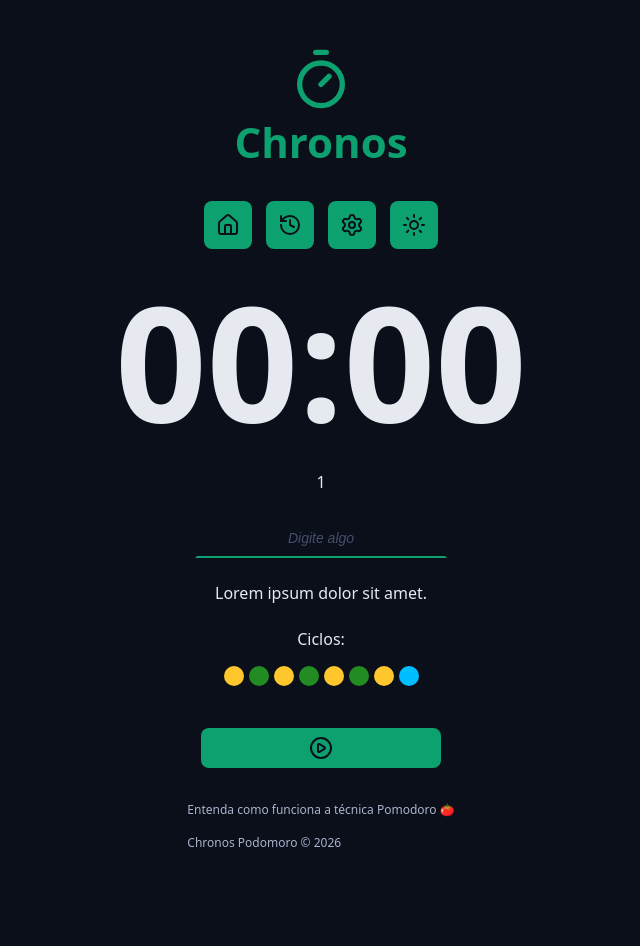
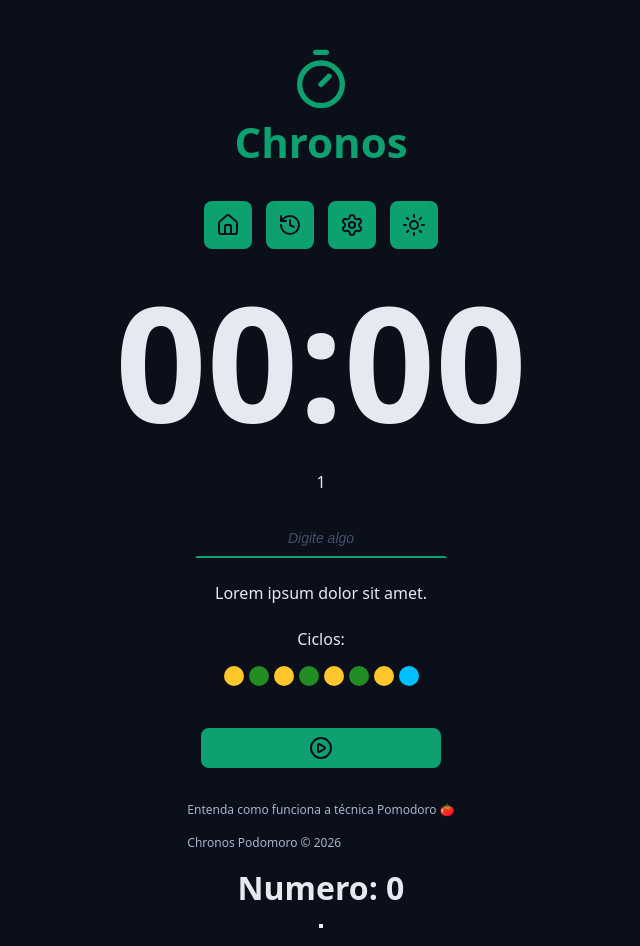
Before and after one commit to JoaoBruto/Chronos-Pomodoro, a React (Vite) app: page / in a window 1280 px wide. Shown: the whole page, without its empty margins (319-959 px from the left). Before the commit the page ends 866 px from the top, so only its background shows below. Built offline with nearby package versions, Linux system fonts and the light colour scheme.

Commit message:
📚 Exercise using useState

```diff
--- a/src/App.tsx
+++ b/src/App.tsx
@@ -1,6 +1,8 @@
 // PascalCase (Letra maiúscula no começo)
 // App
 // ExemploDeComponente
+
+import { useState } from "react";
 
 
 
@@ -11,10 +13,17 @@ type AppProps = {
 }
 
 export function App (props : AppProps) {
+  const [numero, setNumero] = useState(0)
+
+   function handleClick() {
+    setNumero(numero + 1);
+   }
+
 
   return (
     <>
-
+      <h1>Numero: {numero}</h1>
+      <button onClick={handleClick}></button>
       <div className="container">
         <div className="content">
           <section>{props.logo}</section>
--- a/src/main.tsx
+++ b/src/main.tsx
@@ -1,6 +1,6 @@
 // import { Heading } from './components/Heading.tsx'
 // import { TimerIcon } from 'lucide-react'
-// import { App } from './App.tsx'
+ import { App } from './App.tsx'
 
 import { StrictMode } from 'react'
 import { createRoot } from 'react-dom/client'
@@ -68,6 +68,10 @@ createRoot(document.getElementById('root')!).render(
         <Footer></Footer>
       </Container>
 
+      <Container>
+        <App></App>
+      </Container>
+
     </>
   </StrictMode>,
 )
```
